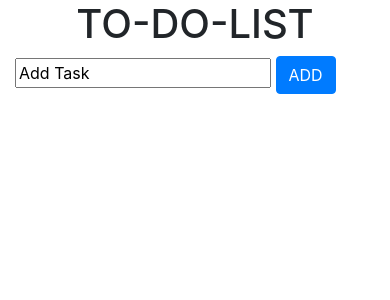
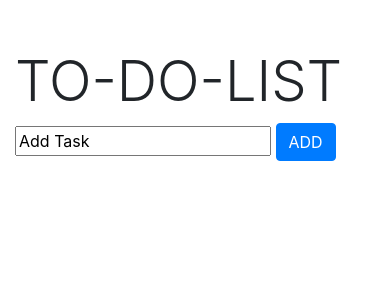
Before and after one commit to GabrielAnton21/Django-Test-Project, a Django app: page /ToDoList/ in a window 390 px wide. Shown: the top 300 px of the page. Run offline with Django 3.2, Linux system fonts and the light colour scheme; data that the repository does not hold is empty; some libraries are stand-ins or nearby versions.

Commit message:
css implementation

```diff
--- a/static/styles.css
+++ b/static/styles.css
@@ -3,7 +3,7 @@ body
     background: #fafafa;
 }
 
-.created-time
+#created-time
 {
     font-size: .7rem;
     color: gray;
--- a/templates/tasks/tasks.html
+++ b/templates/tasks/tasks.html
@@ -1,12 +1,14 @@
 {% load crispy_forms_filters %}
 
 {% load crispy_forms_tags  %}
+
+{% load static %}
 <!DOCTYPE html>
 <html lang="en">
 <head>
     <meta charset="utf-8">
     <meta name="viewport" content="width=device-width, initial-scale=1, shrink-to-fit=no">
-
+    <link rel="stylesheet" href="{% static 'styles.css' %}">
     <link rel="stylesheet" href="https://stackpath.bootstrapcdn.com/bootstrap/4.1.3/css/bootstrap.min.css" integrity="sha384-MCw98/SFnGE8fJT3GXwEOngsV7Zt27NXFoaoApmYm81iuXoPkFOJwJ8ERdknLPMO" crossorigin="anonymous">
 {#    <link rel="stylesheet" href="{% load bootstrap4  %}">#}
     {% block title %}
@@ -15,14 +17,14 @@
 </head>
 <body>
     {% block body %}
-    <div class="container">
+    <div class="container mt-5">
         <div class="row">
-            <div class="col-sm">
-                <h1 style="text-align: center">TO-DO-LIST</h1>
+            <div class="col-sm align-content-center">
+                <h1 class="display-4">TO-DO-LIST</h1>
             </div>
         </div>
         <div class="row">
-            <div class="col-sm">
+            <div class="col-sm align-content-center">
                 <div class="input-group mb-3">
                     <form style="text-align: center" method="post">
                         {% csrf_token %}
@@ -34,12 +36,11 @@
                 </div>
             </div>
         </div>
-        <br>
         {% for t in tasks %}
-            <div class="row">
+            <div class="row" id="task-div">
                 <div class="col-sm" id="info">
                     <strong>{{ t.task }}</strong>
-                    <p style="color:grey">{{ t.created_at }}</p>
+                    <p id="created-time">{{ t.created_at }}</p>
                 </div>
                 <div class="col-sm">
                     <input class="btn btn-success" type="button" value="Completed" id="Completed">
@@ -48,7 +49,6 @@
                 </div>
             </div>
         {% endfor %}
-        <br>
     </div>
 
 
```
Also changed, not shown: templates/tasks/delete-form.html (+6 -5 lines), templates/tasks/update-form.html (+4 -4 lines).
